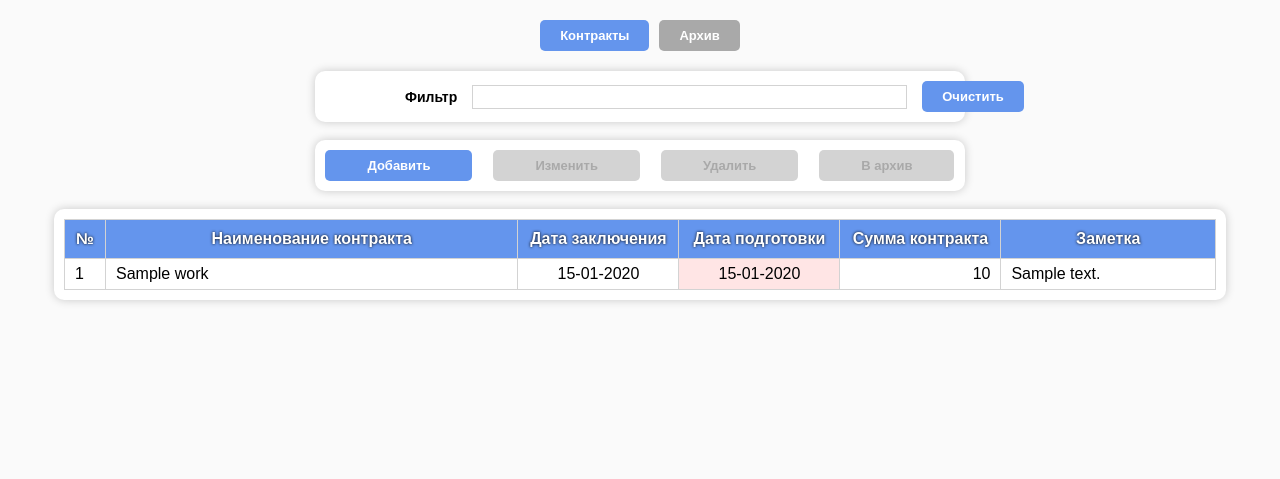
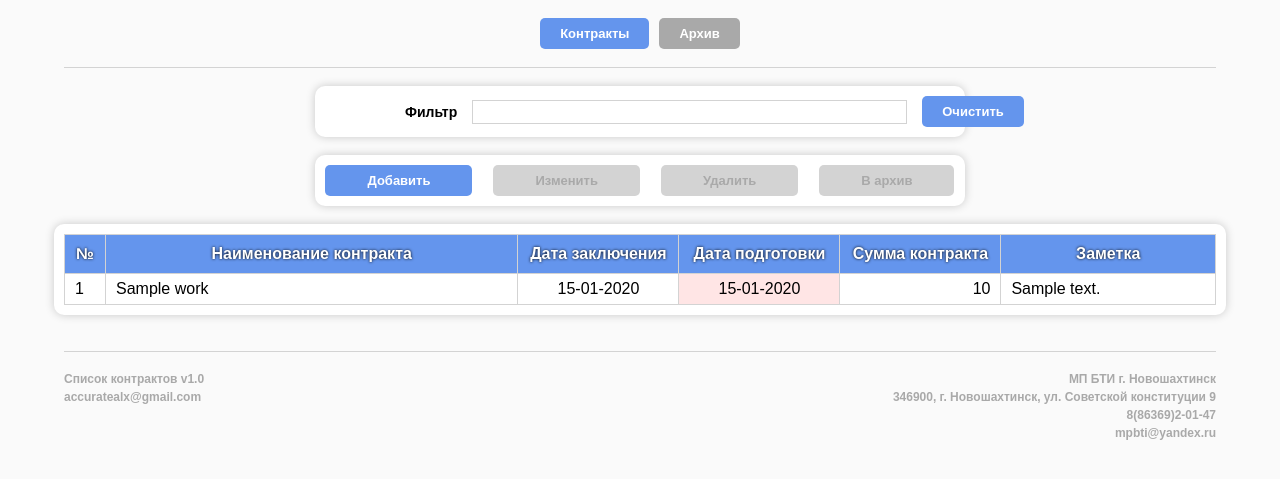
Before and after one commit to accuratealx/Web.ContractList, a PHP site: page / in a window 1280 px wide. Shown: the top 479 px of the page. Run offline with PHP 8.4, Linux system fonts and the light colour scheme; tables that the repository leaves empty hold one stand-in row (values such as "Sample post").

Commit message:
Добавлен нижний блок с информацией

```diff
--- /dev/null
+++ b/components/Component_Footer.html
@@ -0,0 +1,55 @@
+<style type="text/css">
+    .FooterWrapeer {
+        display: flex;
+        justify-content: center;
+    }
+
+    .FooterFrame {
+        min-width: 600px;
+        width: 90%;
+        font-size: 12px;
+        font-weight: bold;
+        display: flex;
+        justify-content: space-between;
+    }
+
+    .FooterItem {
+        display: flex;
+        flex-direction: column;
+        color: darkgray;
+    }
+
+    .FooterItem p {
+        margin: 2px 0px;
+    }
+
+    .FooterItemLeft {
+        align-items: flex-start;
+    }
+
+    .FooterItemRight {
+        align-items: flex-end;
+    }
+</style>
+
+<?php
+    global $Data;
+?>
+
+<div class="FooterWrapeer FooterItemLeft">
+    <div class="FooterFrame">
+
+        <div class="FooterItem">
+            <p><?php echo sprintf('%s v%s', $Data['SystemInfo']['Title'], $Data['SystemInfo']['Version']); ?></p>
+            <p><?php echo $Data['SystemInfo']['Mail']; ?></p>
+        </div>
+
+        <div class="FooterItem FooterItemRight">
+            <p><?php echo $Data['Enterprise']['Title']; ?></p>
+            <p><?php echo $Data['Enterprise']['Adress']; ?></p>
+            <p><?php echo $Data['Enterprise']['Phone']; ?></p>
+            <p><?php echo $Data['Enterprise']['Mail']; ?></p>
+        </div>
+
+    </div>
+</div>
--- a/components/Component_PageSelector.html
+++ b/components/Component_PageSelector.html
@@ -12,8 +12,6 @@
     }
 
     .Title {
-        padding-top: 20px;
-        padding-bottom: 20px;
         display: flex;
         justify-content: center;
     }
--- a/config.inc.php
+++ b/config.inc.php
@@ -8,4 +8,13 @@ $Config["DataBase"]["DBName"] = "contract";
 
 $Config["Logic"]["DaysToDisaster"] = 7;
 
+$Config["SystemInfo"]["Title"] = 'Список контрактов';
+$Config["SystemInfo"]["Version"] = '1.0';
+$Config["SystemInfo"]["Mail"] = 'accuratealx@gmail.com';
+
+$Config["Enterprise"]["Title"] = 'МП БТИ г. Новошахтинск';
+$Config["Enterprise"]["Adress"] = '346900, г. Новошахтинск, ул. Советской конституции 9';
+$Config["Enterprise"]["Phone"] = '8(86369)2-01-47';
+$Config["Enterprise"]["Mail"] = 'mpbti@yandex.ru';
+
 ?>
--- a/css/Main.css
+++ b/css/Main.css
@@ -8,13 +8,20 @@ body {
     background-color: #fafafa;
 }
 
+hr {
+    min-width: 600px;
+    width: 90%;
+    border-style: none;
+    background-color: lightgray;
+    height: 1px;
+    margin: 0px auto;
+}
+
 .ShadowBox {
     border-radius: 10px;
     box-shadow: 0px 0px 10px rgba(0, 0, 0, 0.2);
 }
 
-
-/* Кнопки */
 button {
     font-weight: bold;
     border-style: none;
--- a/page/Page_Work.html
+++ b/page/Page_Work.html
@@ -14,12 +14,22 @@
 </head>
 <body>
 
+    <br/>
     <?php include(DIR_COMPONENTS . "Component_PageSelector.html"); ?>
+    <br/>
+    <hr>
+    <br/>
     <?php include(DIR_COMPONENTS . "Component_Filter.html"); ?>
     </br>
     <?php include(DIR_COMPONENTS . "Component_ToolBar.html"); ?>
     <br/>
     <?php include(DIR_COMPONENTS . "Component_WorkTable.html"); ?>
+    <br/>
+    <br/>
+    <hr>
+    <br/>
+    <?php include(DIR_COMPONENTS . "Component_Footer.html"); ?>
+    <br/>
     <?php include(DIR_MODAL . "ModalEditor_ContractAddEdit.html"); ?>
     <?php include(DIR_MODAL . "ModalEditor_ContractDelete.html"); ?>
     <?php include(DIR_MODAL . "ModalEditor_ToArchive.html"); ?>
--- a/view.php
+++ b/view.php
@@ -9,9 +9,17 @@ $Data['Page'] = 'work';
 $Data['Title'] = '';
 $Data['Table'] = '';
 $Data['DaysToDisaster'] = $Config["Logic"]["DaysToDisaster"];
+$Data['SystemInfo'] = '';
+$Data['Enterprise'] = '';
 
 //Определить тип страницы
 $Data['Page'] = GetPageName();
+
+//Сведения о системе
+$Data['SystemInfo'] = $Config["SystemInfo"];
+
+//Сведения о предприятии
+$Data['Enterprise'] = $Config["Enterprise"];
 
 //Подключить страницу
 switch ($Data['Page']) {
```
Also changed, not shown: page/Page_Archive.html (+10 -0 lines).
